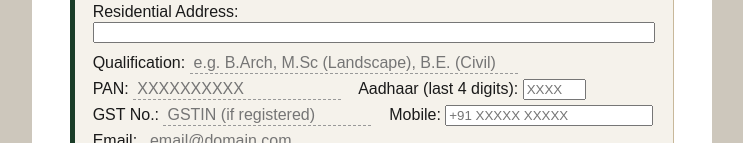
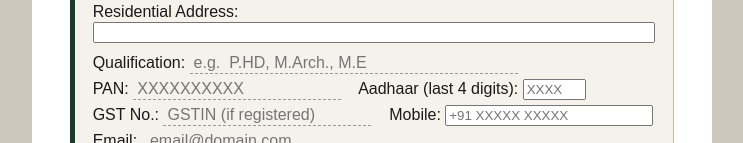
Before and after one commit to greenarc-dev/CEA, a website: page index.html in a window 1280 px wide. Shown: the part 993-1136 px from the top of the page, without its empty margins (268-1011 px from the left). Drawn offline with Linux system fonts and the light colour scheme.

Commit message:
Changed qualification place holders in Party 2

```diff
--- a/index.html
+++ b/index.html
@@ -480,7 +480,7 @@ textarea.fi-blk{border:1px dashed #aaa;border-radius:2px;
   style="width: 100%; resize: none; overflow-y: hidden; box-sizing: border-box;" required>
 </textarea></div>
   <div class="p-row">
-    Qualification:&nbsp;<input type="text" class="fi-lg" placeholder="e.g. B.Arch, M.Sc (Landscape), B.E. (Civil)" required>
+    Qualification:&nbsp;<input type="text" class="fi-lg" placeholder="e.g.  P.HD, M.Arch., M.E" required>
   </div>
   <div class="p-row">
     PAN:&nbsp;<input
```
